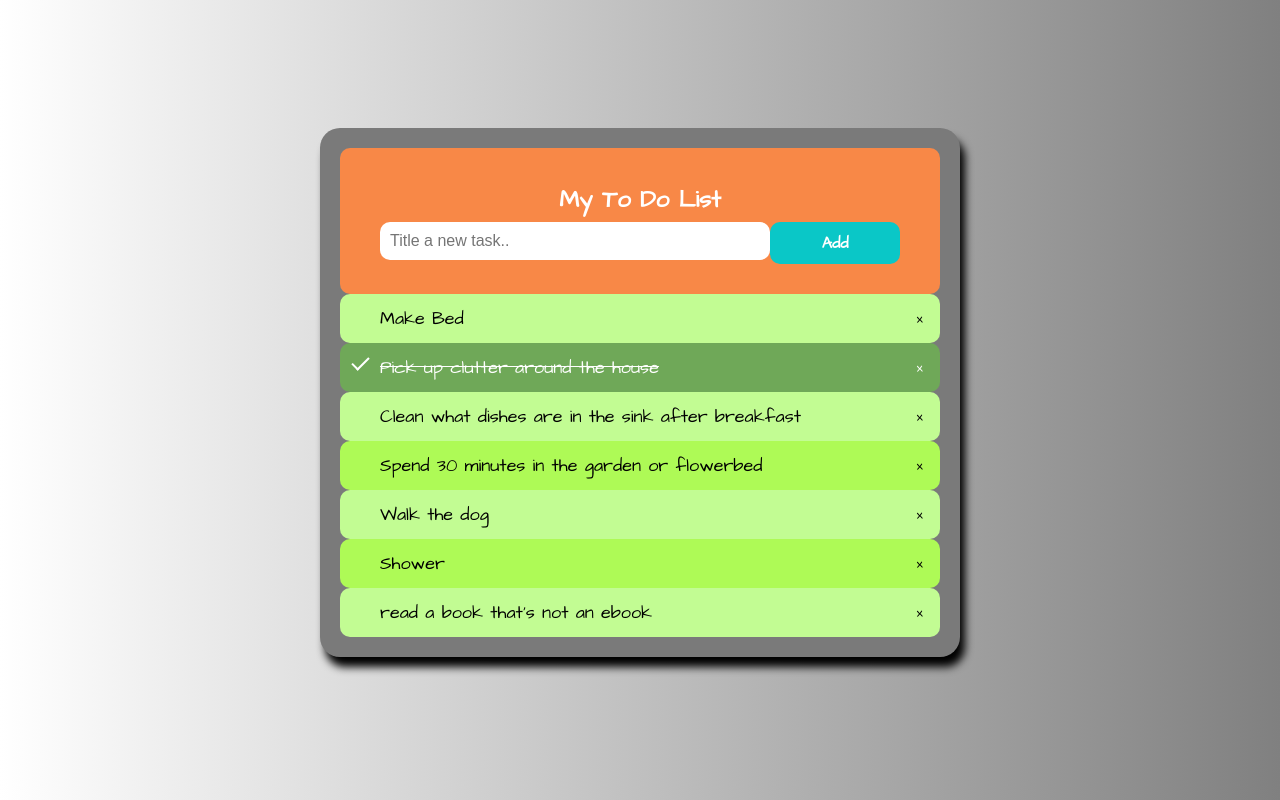
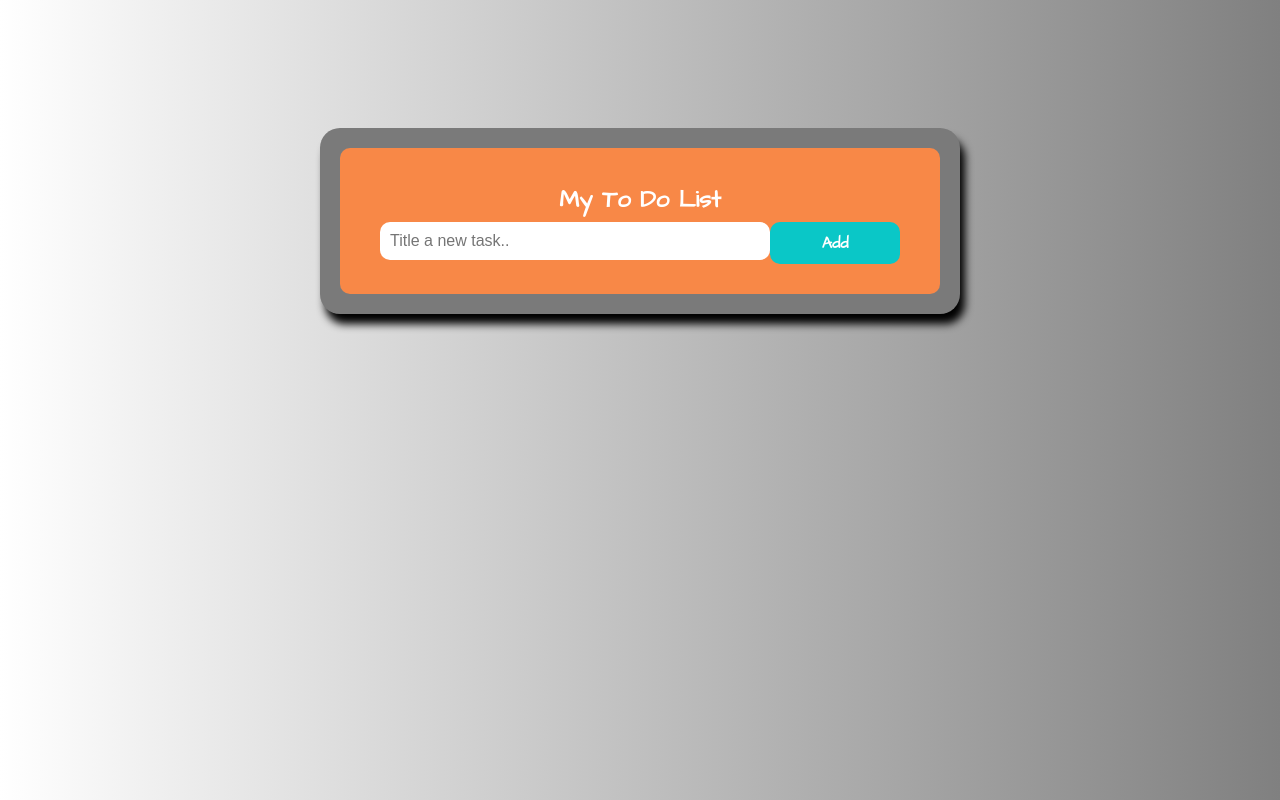
Before and after one commit to mustafatayfur/to-do-app, a plain HTML site: page index.html in a window 1280 px wide. Drawn offline with Linux system fonts and the light colour scheme.

Commit message:
Codes are completed

```diff
--- a/index.css
+++ b/index.css
@@ -33,6 +33,7 @@ ul {
 }
 
 ul li {
+    height: auto;
     cursor: pointer;
     position: relative;
     padding: 12px 8px 12px 40px;
@@ -75,16 +76,12 @@ ul li.checked {
 /* Add a "checked" mark when clicked on */
 
 ul li.checked::before {
-    content: '';
     position: absolute;
-    border-color: #fff;
-    border-style: solid;
-    border-width: 0px 2px 2px 0;
     top: 10px;
     left: 16px;
-    transform: rotate(45deg);
-    height: 15px;
-    width: 7px;
+    height: 55px;
+    width: 45px;
+    content: '👍';
 }
 
 
--- a/index.html
+++ b/index.html
@@ -20,18 +20,11 @@
         <div id="myDIV" class="header">
             <h2 style="margin:5px">My To Do List</h2>
             <input type="text" id="myInput" placeholder="Title a new task..">
-            <span onclick="newElement()" class="addBtn">Add</span>
+            <span class="addBtn">Add</span>
         </div>
 
         <ul id="myUL">
-            <li>
-                </i>Make Bed</li>
-            <li class="checked">Pick up clutter around the house</li>
-            <li>Clean what dishes are in the sink after breakfast</li>
-            <li>Spend 30 minutes in the garden or flowerbed</li>
-            <li>Walk the dog</li>
-            <li>Shower</li>
-            <li>read a book that's not an ebook</li>
+
         </ul>
     </div>
     <script src="index.js"></script>
--- a/index.js
+++ b/index.js
@@ -24,7 +24,15 @@ var list = document.querySelector('ul');
 list.addEventListener('click', function(ev) {
         if (ev.target.tagName === 'LI') {
             ev.target.classList.toggle('checked');
+
+
+            // let thumb = document.createElement("SPAN");
+            // this.innerText = String.fromCodePoint(&#x1F44D);
+            // thumb.className = "thumbs";
+            //     // span.appendChild(txt);
+            // ev.target.appendChild(thumb);
         }
+
     },
     false);
 
@@ -54,6 +62,11 @@ function newElement() {
         }
     }
 }
+let addButton = document.querySelector(".addBtn");
+addButton.addEventListener("click", newElement);
+window.addEventListener("keyup", function(event) {
+    if (event.code == "Enter" || event.code == "NumpadEnter") { newElement(event.code); }
+  });
 
 
 
```
